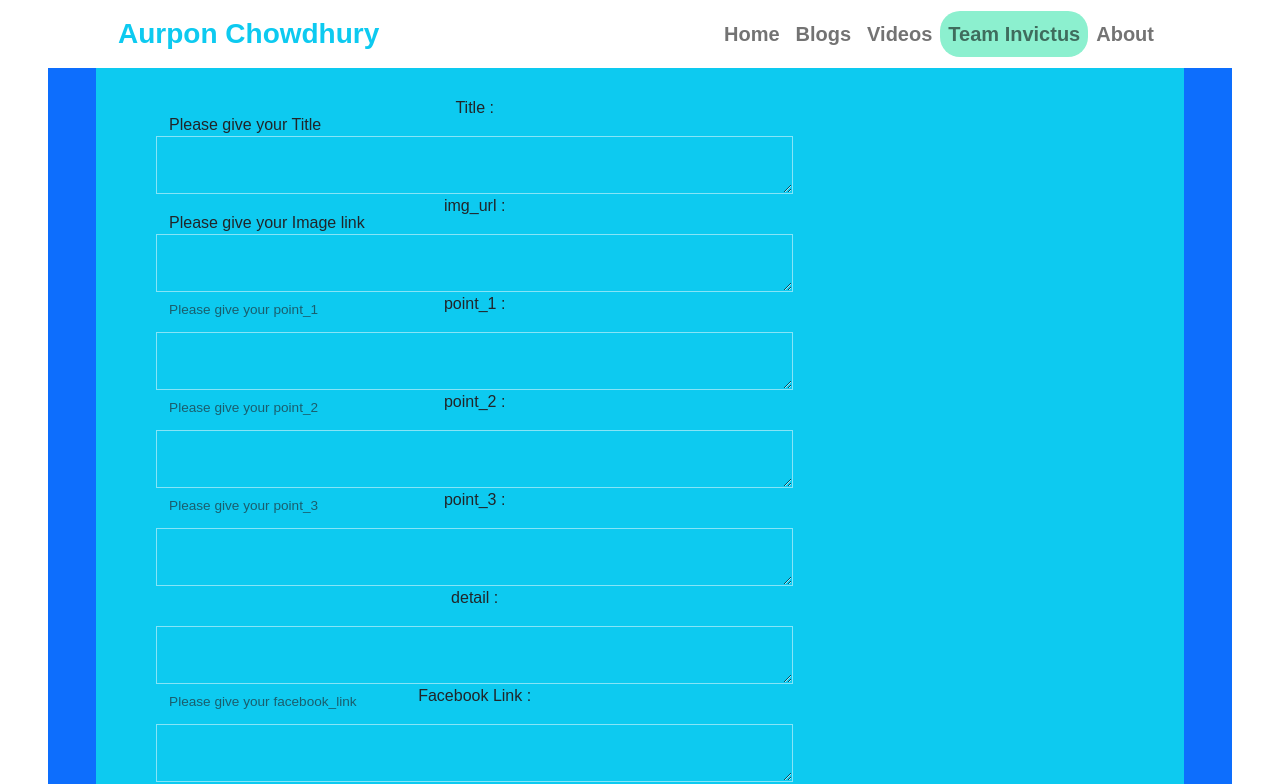
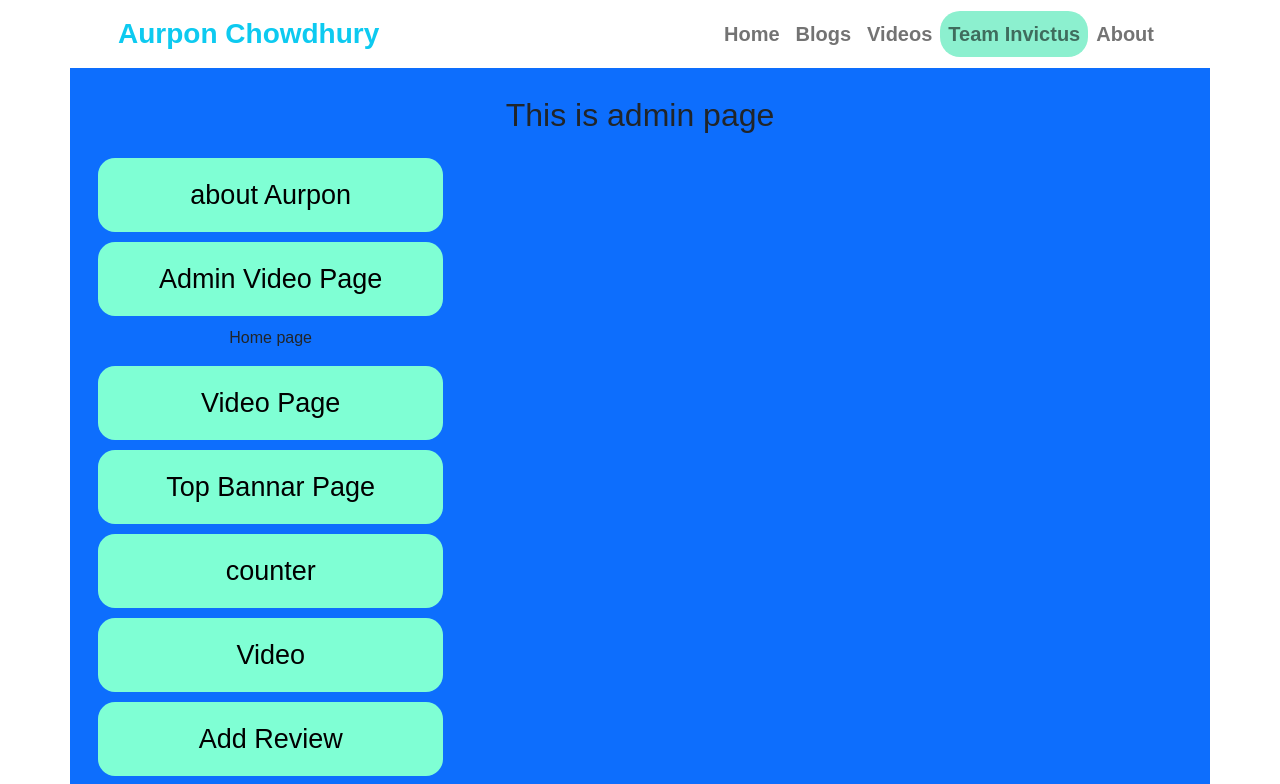
Before and after one commit to Swapno5896/aurpon-portfoli, a React (Create React App) app: page /admin in a window 1280 px wide. Shown: the top 784 px of the page. Built offline with nearby package versions, Linux system fonts and the light colour scheme; no server answers.

Commit message:
admin page modified

```diff
--- a/src/App.js
+++ b/src/App.js
@@ -11,6 +11,15 @@ import About from './pages/About/About';
 import BlogPage from './pages/Blogs/BlogPage';
 import DetailBlog from './components/DetailBlog/DetailBlog';
 import Admin from './pages/Admin/Admin';
+import AdminAboutAurpon from './pages/Admin/AdminAboutAurpon/AdminAboutAurpon';
+import AdminVideoPage from './pages/Admin/AdminVideoPage/AdminVideoPage';
+import AdminContactMessage from './pages/Admin/AdminContactMessage/AdminContactMessage';
+import AdminTopBannar from './pages/Admin/AdminTopBannar/AdminTopBannar';
+import AdminCounter from './pages/Admin/AdminCounter/AdminCounter';
+import AdminVideo from './pages/Admin/AdminVideo/AdminVideo';
+import AdminAddReview from './pages/Admin/AdminAddReview/AdminAddReview';
+import AdminDeletReview from './pages/Admin/AdminDeletReview/AdminDeletReview';
+import AdminFooter from './pages/Admin/AdminFooter/AdminFooter';
 function App() {
   return (
     <div className="App">
@@ -21,8 +30,20 @@ function App() {
         <Route path="blog/:id" element={<DetailBlog />} />
         <Route path="video" element={<Video />} />
         <Route path="teamInvictus" element={<TeamInvictus />} />
-        <Route path="about" element={<About />} />
-        <Route path="admin" element={<Admin />} />
+        <Route path="admin" element={<Admin />} >
+          <Route path="aboutAurpon" element={<AdminAboutAurpon />} />
+          <Route path="AdminVideoPage" element={<AdminVideoPage />} />
+          <Route path="AdminContactMessage" element={<AdminContactMessage />} />
+          <Route path="AdminTopBannar" element={<AdminTopBannar />} />
+          <Route path="AdminCounter" element={<AdminCounter />} />
+          <Route path="AdminVideo" element={<AdminVideo />} />
+          <Route path="AdminAddReview" element={<AdminAddReview />} />
+          <Route path="AdminDeletReview" element={<AdminDeletReview />} />
+          <Route path="AdminFooter" element={<AdminFooter />} />
+
+        </Route>
+        <Route path="about" element={<About />} >
+        </Route>
       </Routes>
       <Footer></Footer>
     </div>
--- /dev/null
+++ b/src/pages/Admin/Admin.css
@@ -0,0 +1,12 @@
+.admin_side_navbar {}
+
+.admin_nav_item {
+    color: black;
+    font-size: 27px;
+    line-height: 2;
+    background-color: aquamarine;
+    padding: 10px 12px;
+    border-radius: 17px;
+    display: block;
+    margin-bottom: 10px;
+}
--- a/src/pages/Admin/Admin.js
+++ b/src/pages/Admin/Admin.js
@@ -1,5 +1,7 @@
 
 import React from 'react';
+import './Admin.css'
+import { Link, Outlet } from 'react-router-dom';
 import AdminAboutAurpon from './AdminAboutAurpon/AdminAboutAurpon';
 import AdminAddReview from './AdminAddReview/AdminAddReview';
 import AdminContactMessage from './AdminContactMessage/AdminContactMessage';
@@ -12,22 +14,35 @@ import AdminVideoPage from './AdminVideoPage/AdminVideoPage';
 
 const Admin = () => {
     return (
-        <div className='m-5 bg-primary '>
-            {/* top banner section */}
-            {/* <AdminTopBannar></AdminTopBannar> */}
+        <div className='mt-5 pt-5 mb-5 rounded bg-primary  container'>
+            <h2>This is admin page</h2>
+            <div className="row h-100 p-3">
+                <nav className='col-md-4 admin_side_navbar'>
+                    <Link className=' admin_nav_item' to="/admin/aboutAurpon">about Aurpon</Link>
+                    <Link className=' admin_nav_item' to="/admin/AdminVideoPage">Admin Video Page</Link>
+                    <p>Home page</p>
+                    <Link className=' admin_nav_item' to="/admin/AdminContactMessage"> Video Page</Link>
+                    <Link className=' admin_nav_item' to="/admin/AdminTopBannar"> Top Bannar Page</Link>
+                    <Link className=' admin_nav_item' to="/admin/AdminCounter"> counter</Link>
+                    <Link className=' admin_nav_item' to="/admin/AdminVideo"> Video</Link>
+                    <Link className=' admin_nav_item' to="/admin/AdminAddReview"> Add Review</Link>
+                    <Link className=' admin_nav_item' to="/admin/AdminDeletReview"> Delet Review</Link>
+                    <Link className=' admin_nav_item' to="/admin/AdminFooter"> Edit Footer</Link>
 
-            {/* counter */}
-            {/* <AdminCounter></AdminCounter> */}
+                </nav>
+                <div className="col-md-8">
+                    <Outlet></Outlet>
+                </div>
+            </div>
+
+
+
+
 
             {/* video */}
-            {/* <AdminVideo></AdminVideo> */}
-            {/* <AdminAddReview />
-            <AdminDeletReview></AdminDeletReview> */}
-            {/* <AdminContactMessage></AdminContactMessage> */}
             {/* <AdminFooter></AdminFooter> */}
             {/* <AdminVideoPage></AdminVideoPage>
              */}
-            <AdminAboutAurpon></AdminAboutAurpon>
         </div>
     );
 };
```
